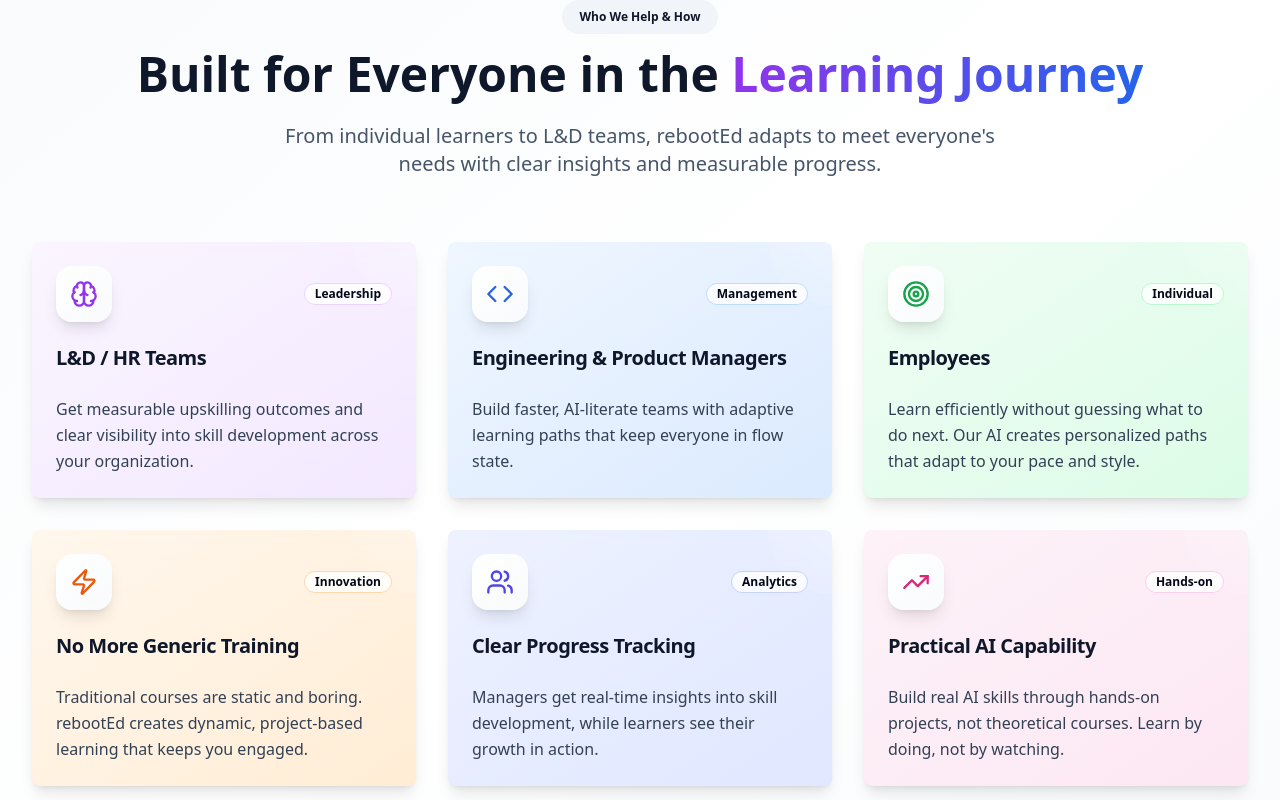
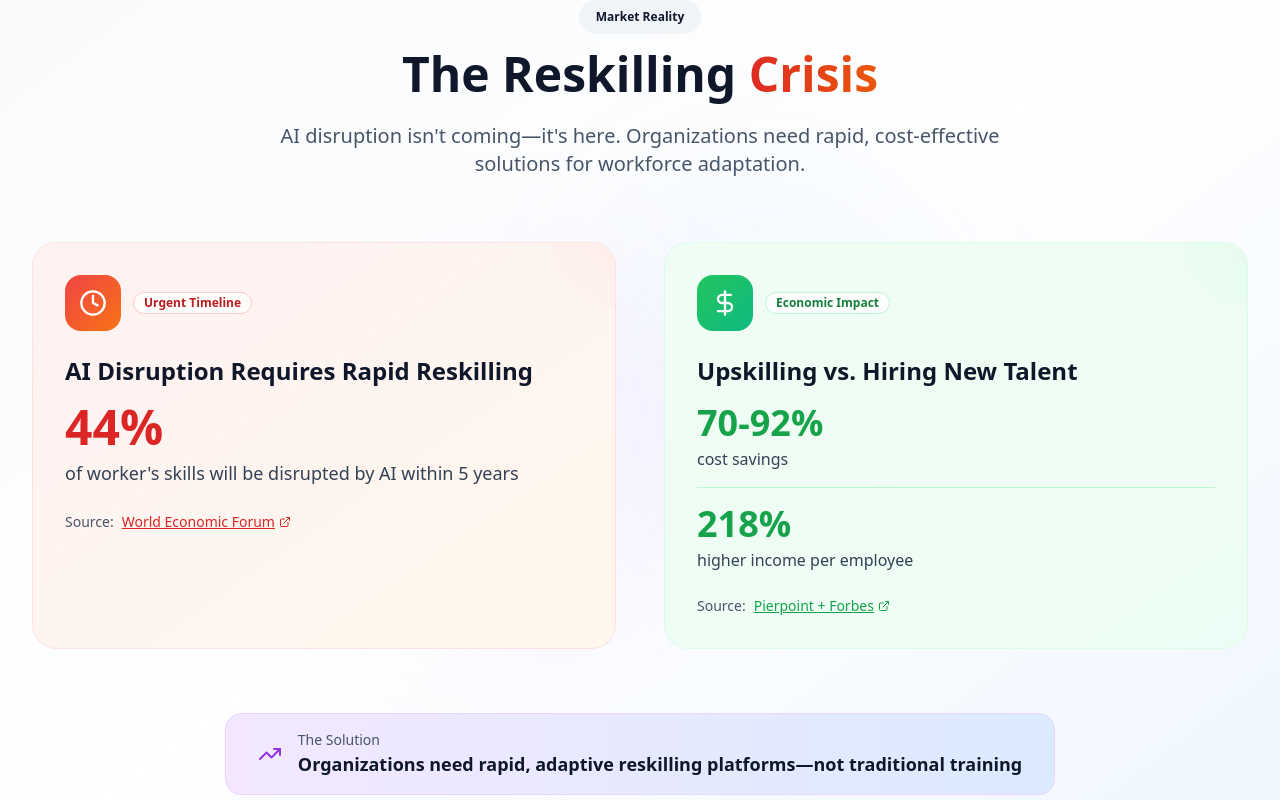
Before and after one commit to tryrebooted/rebooted-landing-page, a React (Vite) app: page / in a window 1280 px wide. Shown: the part 880-1680 px from the top of the page. Built offline with nearby package versions, Linux system fonts and the light colour scheme.

Commit message:
added stats section

```diff
--- /dev/null
+++ b/src/components/MarketStats.tsx
@@ -0,0 +1,137 @@
+import { TrendingUp, Users, DollarSign, Clock, ExternalLink } from "lucide-react";
+import { Badge } from "@/components/ui/badge";
+import { Button } from "@/components/ui/button";
+import { Separator } from "@/components/ui/separator";
+
+const MarketStats = () => {
+  return (
+    <section className="py-20 bg-gradient-to-br from-slate-50 via-white to-blue-50 relative overflow-hidden">
+      {/* Background decorations */}
+      <div className="absolute inset-0">
+        <div className="absolute top-1/4 right-1/4 w-96 h-96 bg-blue-500/5 rounded-full blur-3xl"></div>
+        <div className="absolute bottom-1/4 left-1/4 w-96 h-96 bg-purple-500/5 rounded-full blur-3xl"></div>
+      </div>
+
+      <div className="relative z-10 max-w-7xl mx-auto px-4 sm:px-6 lg:px-8">
+        {/* Section header */}
+        <div className="text-center mb-16">
+          <Badge variant="secondary" className="mb-4 px-4 py-2">
+            Market Reality
+          </Badge>
+          <h2 className="text-3xl md:text-4xl lg:text-5xl font-bold text-slate-900 mb-6">
+            The Reskilling
+            <span className="bg-gradient-to-r from-red-600 to-orange-600 bg-clip-text text-transparent"> Crisis</span>
+          </h2>
+          <p className="text-xl text-slate-600 max-w-3xl mx-auto">
+            AI disruption isn't coming—it's here. Organizations need rapid, cost-effective solutions for workforce adaptation.
+          </p>
+        </div>
+
+        {/* Main stats grid */}
+        <div className="grid grid-cols-1 lg:grid-cols-2 gap-12 mb-16">
+          {/* Left side - AI Disruption Stat */}
+          <div className="bg-gradient-to-br from-red-50 to-orange-50 rounded-3xl p-8 border border-red-100 relative overflow-hidden group hover:shadow-2xl transition-all duration-500">
+            {/* Background decoration */}
+            <div className="absolute top-0 right-0 w-32 h-32 bg-gradient-to-bl from-red-200/30 to-transparent rounded-full transform translate-x-16 -translate-y-16"></div>
+
+            <div className="relative z-10">
+              <div className="flex items-center gap-3 mb-6">
+                <div className="w-14 h-14 bg-gradient-to-br from-red-500 to-orange-500 rounded-2xl flex items-center justify-center">
+                  <Clock className="w-7 h-7 text-white" />
+                </div>
+                <Badge variant="outline" className="border-red-200 text-red-700 bg-white/80">
+                  Urgent Timeline
+                </Badge>
+              </div>
+
+              <h3 className="text-2xl font-bold text-slate-900 mb-4">
+                AI Disruption Requires Rapid Reskilling
+              </h3>
+
+              <div className="mb-6">
+                <div className="text-5xl font-bold text-red-600 mb-2">44%</div>
+                <p className="text-lg text-slate-700 leading-relaxed">
+                  of worker's skills will be disrupted by AI within 5 years
+                </p>
+              </div>
+
+              <div className="flex items-center gap-2 text-sm text-slate-600">
+                <span>Source:</span>
+                <a
+                  href="https://www.weforum.org/stories/2025/04/new-skills-triad-and-future-of-work/"
+                  target="_blank"
+                  rel="noopener noreferrer"
+                  className="text-red-600 hover:text-red-700 underline flex items-center gap-1 transition-colors"
+                >
+                  World Economic Forum
+                  <ExternalLink className="w-3 h-3" />
+                </a>
+              </div>
+            </div>
+          </div>
+
+          {/* Right side - Cost Savings Stat */}
+          <div className="bg-gradient-to-br from-green-50 to-emerald-50 rounded-3xl p-8 border border-green-100 relative overflow-hidden group hover:shadow-2xl transition-all duration-500">
+            {/* Background decoration */}
+            <div className="absolute top-0 right-0 w-32 h-32 bg-gradient-to-bl from-green-200/30 to-transparent rounded-full transform translate-x-16 -translate-y-16"></div>
+
+            <div className="relative z-10">
+              <div className="flex items-center gap-3 mb-6">
+                <div className="w-14 h-14 bg-gradient-to-br from-green-500 to-emerald-500 rounded-2xl flex items-center justify-center">
+                  <DollarSign className="w-7 h-7 text-white" />
+                </div>
+                <Badge variant="outline" className="border-green-200 text-green-700 bg-white/80">
+                  Economic Impact
+                </Badge>
+              </div>
+
+              <h3 className="text-2xl font-bold text-slate-900 mb-4">
+                Upskilling vs. Hiring New Talent
+              </h3>
+
+              <div className="space-y-4 mb-6">
+                <div>
+                  <div className="text-4xl font-bold text-green-600 mb-1">70-92%</div>
+                  <p className="text-base text-slate-700">cost savings</p>
+                </div>
+                <Separator className="bg-green-200" />
+                <div>
+                  <div className="text-4xl font-bold text-green-600 mb-1">218%</div>
+                  <p className="text-base text-slate-700">higher income per employee</p>
+                </div>
+              </div>
+
+              <div className="flex items-center gap-2 text-sm text-slate-600">
+                <span>Source:</span>
+                <a
+                  href="https://pierpoint.com/blog/upskilling-and-reskilling-economic-impact/"
+                  target="_blank"
+                  rel="noopener noreferrer"
+                  className="text-green-600 hover:text-green-700 underline flex items-center gap-1 transition-colors"
+                >
+                  Pierpoint + Forbes
+                  <ExternalLink className="w-3 h-3" />
+                </a>
+              </div>
+            </div>
+          </div>
+        </div>
+
+        {/* Bottom insight */}
+        <div className="text-center">
+          <div className="inline-flex items-center gap-4 px-8 py-4 bg-gradient-to-r from-purple-100 to-blue-100 rounded-2xl border border-purple-200">
+            <TrendingUp className="w-6 h-6 text-purple-600" />
+            <div className="text-left">
+              <div className="text-sm font-medium text-slate-600">The Solution</div>
+              <div className="text-lg font-semibold text-slate-900">
+                Organizations need rapid, adaptive reskilling platforms—not traditional training
+              </div>
+            </div>
+          </div>
+        </div>
+      </div>
+    </section>
+  );
+};
+
+export default MarketStats;
--- a/src/pages/Index.tsx
+++ b/src/pages/Index.tsx
@@ -1,6 +1,7 @@
 
 import Navigation from "@/components/Navigation";
 import Hero from "@/components/Hero";
+import MarketStats from "@/components/MarketStats";
 import Features from "@/components/Features";
 import Benefits from "@/components/Benefits";
 import CallToAction from "@/components/CallToAction";
@@ -11,6 +12,7 @@ const Index = () => {
     <div className="min-h-screen">
       <Navigation />
       <Hero />
+      <MarketStats />
       <Features />
       <Benefits />
       <CallToAction />
```
